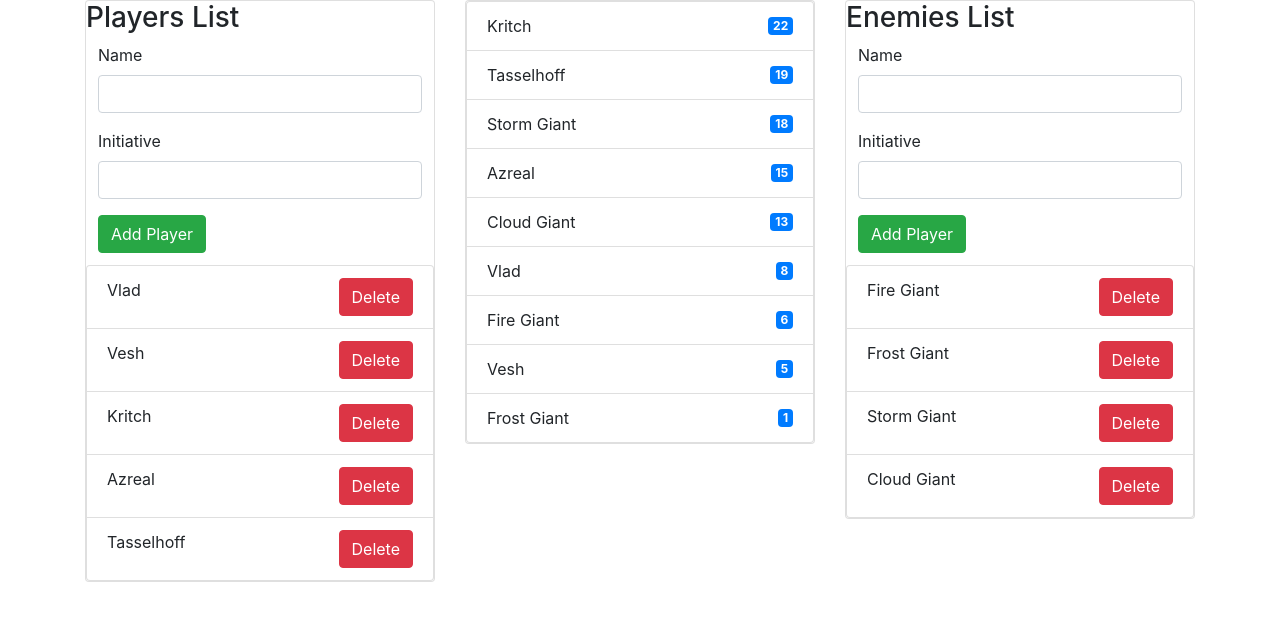
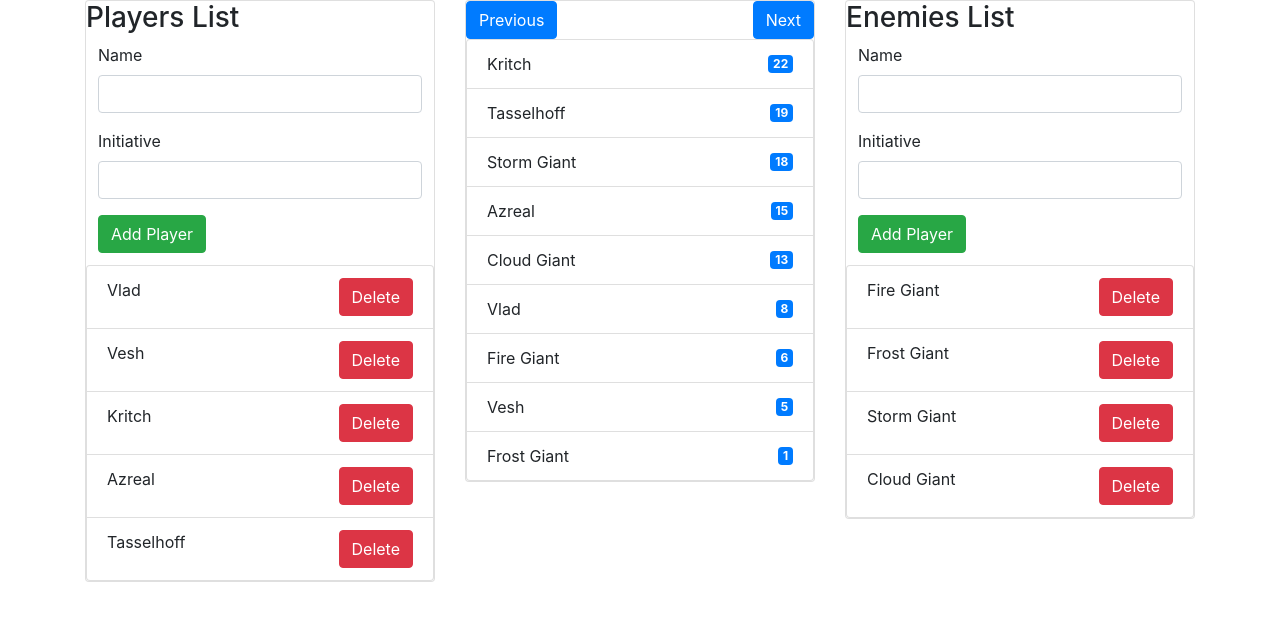
Before and after one commit to tpatel29/322-bank-app, a React (Create React App) app: page / in a window 1280 px wide. Shown: the top 620 px of the page. Built offline with nearby package versions, Linux system fonts and the light colour scheme.

Commit message:
Add Turn controls

```diff
--- a/src/components/InitiativeList.js
+++ b/src/components/InitiativeList.js
@@ -21,7 +21,18 @@
 
   return (
     <div className="card">
-      <div>{/* Turn Controls */}</div>
+      <div className="d-flex justify-content-between align-items-center">
+        <button
+          type="button"
+          className="btn btn-primary">
+          Previous
+        </button>
+        <button
+          type="button"
+          className="btn btn-primary">
+          Next
+        </button>
+      </div>
 
       <ul className="list-group">
         { characterList }
```
